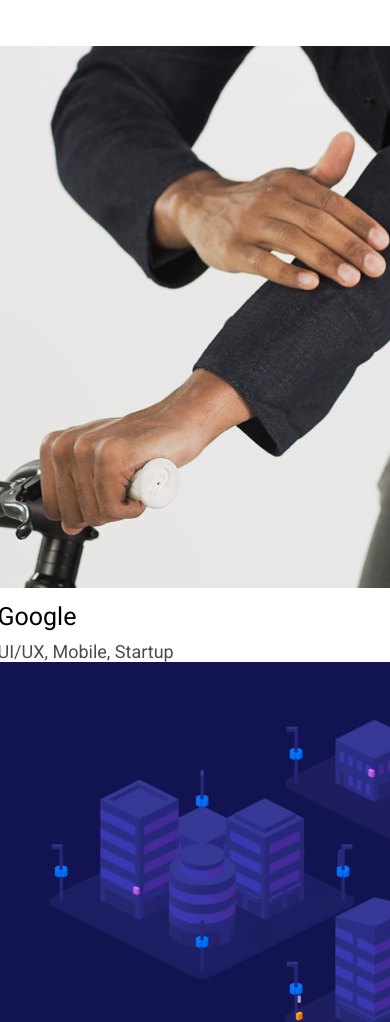
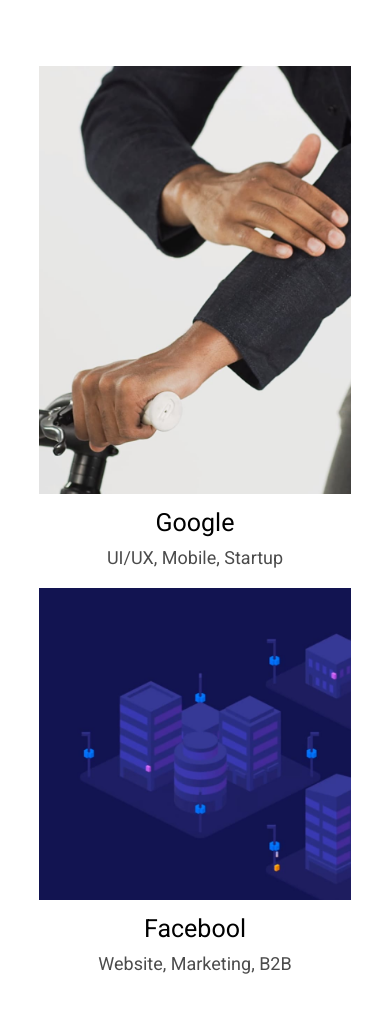
Before and after one commit to anur-ai/atom-ui, a plain HTML site: page index.html in a window 390 px wide. Shown: the part 955-1977 px from the top of the page. Drawn offline with Linux system fonts and the light colour scheme.

Commit message:
Project is in test

```diff
--- a/css/atom.css
+++ b/css/atom.css
@@ -54,6 +54,18 @@
 	.partners {
 		display: none;
 	}
+	.products  {
+		display: flex;
+		flex-direction: column;
+		align-items: center;
+		text-align: center;
+	}
+	.products .product .card {
+		margin-top: 20px;
+	}
+	.products .product img {
+		width: 80%;
+	}
 	.dates .date h3 {
 		font-size: 19px;
 	}
```
